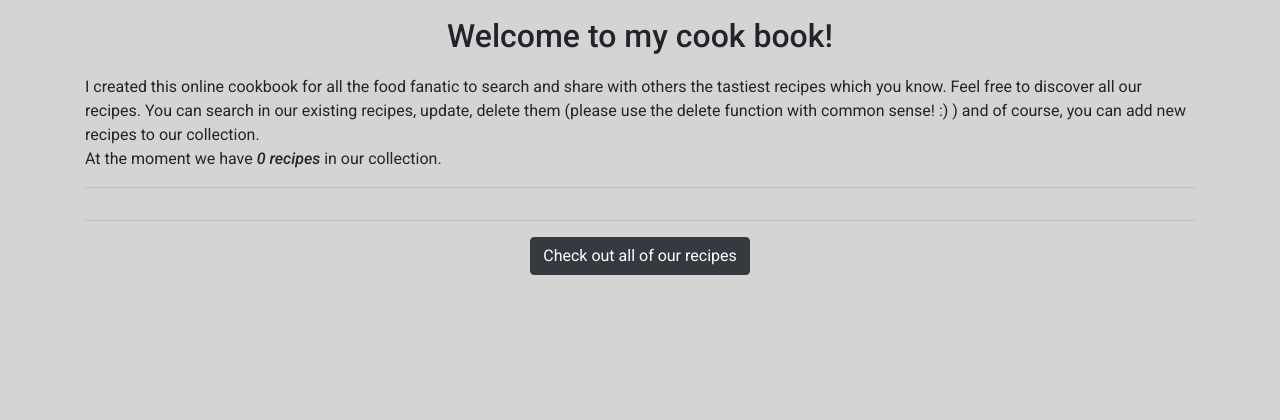
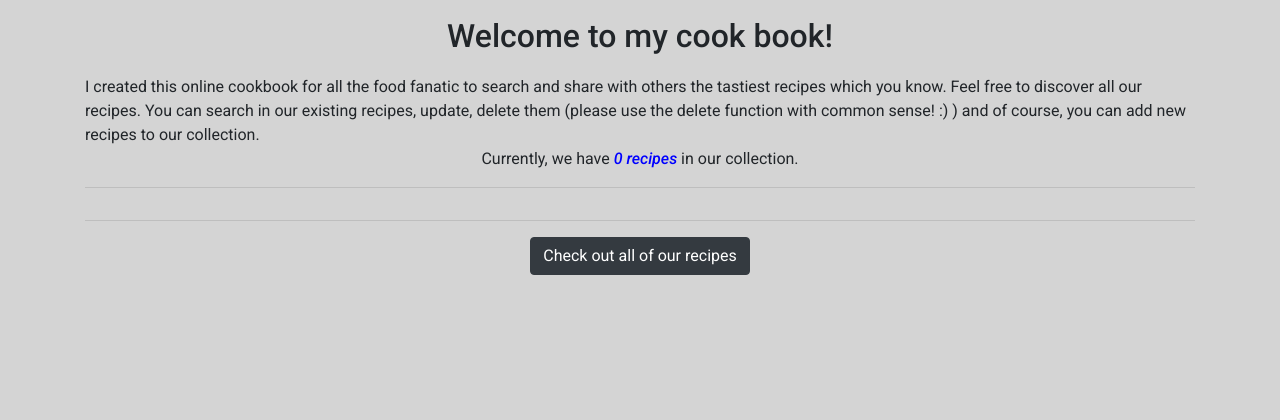
Before and after one commit to milka77/ms3_cookbook, a Flask app: page / in a window 1280 px wide. Shown: the part 259-679 px from the top of the page. Run offline with Flask 2, Linux system fonts and the light colour scheme; data that the repository does not hold is empty; some libraries are stand-ins or nearby versions.

Commit message:
Update index.html
Update style of index.html and correcting typos

```diff
--- a/templates/index.html
+++ b/templates/index.html
@@ -7,7 +7,7 @@
     Feel free to discover all our recipes. You can search in our existing recipes, update, delete them (please use the delete function with common sense! :) ) and of course, you can add new recipes to our
     collection.
 </span>
-<p>At the moment we have <span class="text-bold">{{allrecipes}} recipes</span> in our collection.</p>
+<p class="text-center">Currently, we have <span class="text-bold blue">{{allrecipes}} recipes</span> in our collection.</p>
 <hr>
 <div class="row recipe-list">
     {% for sample in samples %}
```
